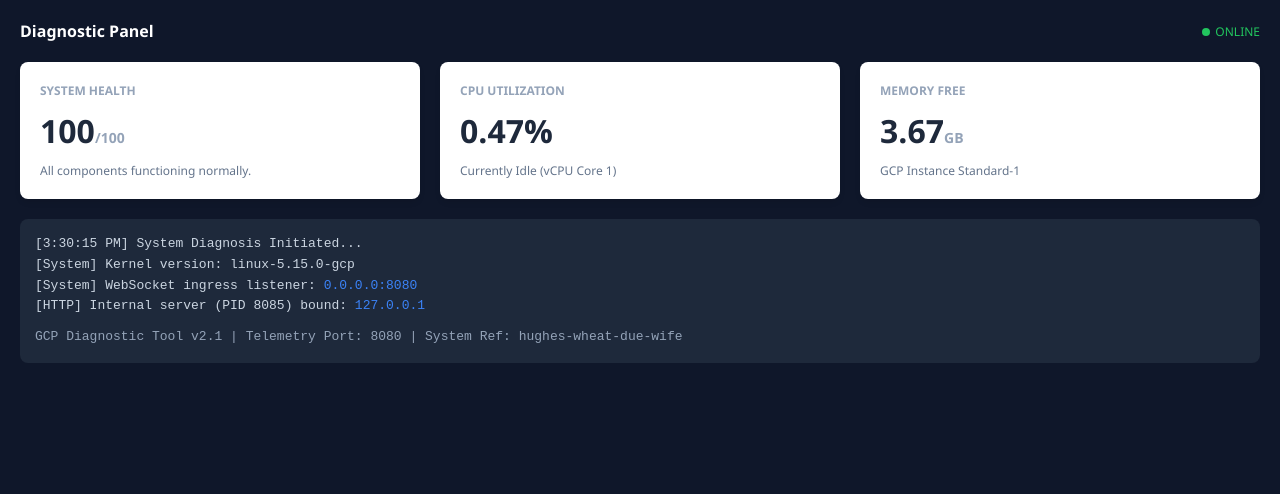
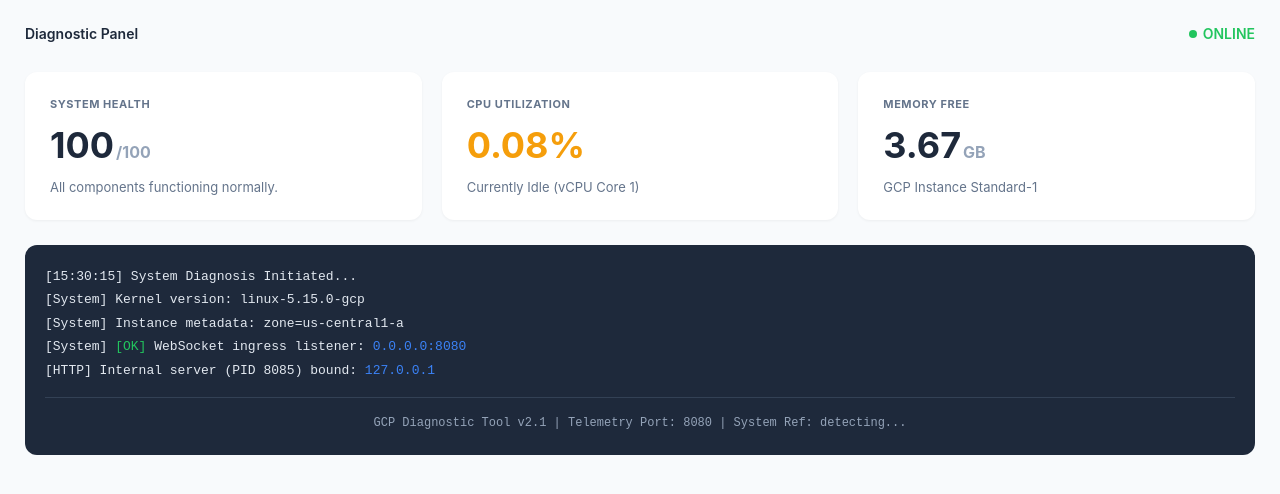
Before and after one commit to hqw7484-maker/gcp-diag-tool-ipad, a plain HTML site: page monitor.html in a window 1280 px wide. Drawn offline with Linux system fonts and the light colour scheme.

Commit message:
Update monitor.html

```diff
--- a/monitor.html
+++ b/monitor.html
@@ -4,41 +4,62 @@
     <meta charset="UTF-8">
     <title>GCP Diagnostic Tool v2.1</title>
     <style>
-        :root { --main-blue: #3b82f6; --bg-dark: #0f172a; --panel-bg: #ffffff; }
-        body { background: var(--bg-dark); font-family: 'Segoe UI', sans-serif; margin: 0; padding: 20px; color: #334155; }
-        .header { display: flex; justify-content: space-between; align-items: center; padding-bottom: 20px; color: #fff; }
+        :root { --bg-gray: #f8fafc; --text-main: #1e293b; --accent-green: #22c55e; }
+        body { background: var(--bg-gray); font-family: -apple-system, sans-serif; margin: 0; padding: 25px; color: var(--text-main); }
+        .header { display: flex; justify-content: space-between; align-items: center; margin-bottom: 30px; font-size: 14px; font-weight: 600; }
+        .status-badge { color: var(--accent-green); display: flex; align-items: center; gap: 6px; }
+        .dot { width: 8px; height: 8px; background: var(--accent-green); border-radius: 50%; }
         .grid { display: grid; grid-template-columns: repeat(3, 1fr); gap: 20px; }
-        .card { background: var(--panel-bg); padding: 20px; border-radius: 8px; box-shadow: 0 4px 6px -1px rgba(0,0,0,0.1); }
-        .card h3 { margin: 0; font-size: 12px; text-transform: uppercase; color: #94a3b8; }
-        .card .value { font-size: 32px; font-weight: bold; margin: 10px 0; color: #1e293b; }
-        .card .sub { font-size: 12px; color: #64748b; }
-        .console { background: #1e293b; color: #cbd5e1; padding: 15px; border-radius: 8px; margin-top: 20px; font-family: monospace; font-size: 13px; line-height: 1.6; }
-        .status-dot { width: 8px; height: 8px; background: #22c55e; border-radius: 50%; display: inline-block; margin-right: 5px; }
+        .card { background: white; padding: 25px; border-radius: 12px; box-shadow: 0 1px 3px rgba(0,0,0,0.05); }
+        .card h3 { margin: 0; font-size: 11px; text-transform: uppercase; color: #64748b; letter-spacing: 0.05em; }
+        .value { font-size: 36px; font-weight: 700; margin: 12px 0; display: flex; align-items: baseline; }
+        .value span { font-size: 16px; color: #94a3b8; margin-left: 2px; }
+        .desc { font-size: 13px; color: #64748b; }
+        .console { background: #1e293b; color: #e2e8f0; padding: 20px; border-radius: 12px; margin-top: 25px; font-family: 'SF Mono', monospace; font-size: 13px; line-height: 1.8; }
+        .console-meta { color: #94a3b8; border-top: 1px solid #334155; margin-top: 15px; padding-top: 15px; font-size: 12px; text-align: center; }
+        .blue { color: #3b82f6; }
     </style>
 </head>
 <body>
     <div class="header">
-        <div style="font-weight: bold;">Diagnostic Panel</div>
-        <div style="font-size: 12px; color: #22c55e;"><span class="status-dot"></span>ONLINE</div>
+        <div>Diagnostic Panel</div>
+        <div class="status-badge"><div class="dot"></div> ONLINE</div>
     </div>
     <div class="grid">
-        <div class="card"><h3>System Health</h3><div class="value">100<span style="font-size: 14px; color: #94a3b8;">/100</span></div><div class="sub">All components functioning normally.</div></div>
-        <div class="card"><h3>CPU Utilization</h3><div class="value" id="cpu">0.08%</div><div class="sub">Currently Idle (vCPU Core 1)</div></div>
-        <div class="card"><h3>Memory Free</h3><div class="value" id="mem">3.67<span style="font-size: 14px; color: #94a3b8;">GB</span></div><div class="sub">GCP Instance Standard-1</div></div>
+        <div class="card">
+            <h3>System Health</h3>
+            <div class="value">100<span>/100</span></div>
+            <div class="desc">All components functioning normally.</div>
+        </div>
+        <div class="card">
+            <h3>CPU Utilization</h3>
+            <div class="value" style="color: #f59e0b;">0.08%</div>
+            <div class="desc">Currently Idle (vCPU Core 1)</div>
+        </div>
+        <div class="card">
+            <h3>Memory Free</h3>
+            <div class="value">3.67<span>GB</span></div>
+            <div class="desc">GCP Instance Standard-1</div>
+        </div>
     </div>
     <div class="console">
         <div>[<span id="clock"></span>] System Diagnosis Initiated...</div>
         <div>[System] Kernel version: linux-5.15.0-gcp</div>
-        <div>[System] WebSocket ingress listener: <span style="color: #3b82f6;">0.0.0.0:8080</span></div>
-        <div>[HTTP] Internal server (PID 8085) bound: <span style="color: #3b82f6;">127.0.0.1</span></div>
-        <div style="margin-top: 10px; color: #94a3b8;">GCP Diagnostic Tool v2.1 | Telemetry Port: 8080 | System Ref: hughes-wheat-due-wife</div>
+        <div>[System] Instance metadata: zone=us-central1-a</div>
+        <div>[System] <span style="color: #22c55e;">[OK]</span> WebSocket ingress listener: <span class="blue">0.0.0.0:8080</span></div>
+        <div>[HTTP] Internal server (PID 8085) bound: <span class="blue">127.0.0.1</span></div>
+        <div class="console-meta">
+            GCP Diagnostic Tool v2.1 | Telemetry Port: 8080 | System Ref: <span id="ref">detecting...</span>
+        </div>
     </div>
+    <script src="env.js"></script>
     <script>
         function update() {
-            const now = new Date();
-            document.getElementById('clock').innerText = now.toLocaleTimeString();
-            // 这里可以通过 fetch 一个后端接口获取真实数据，目前模拟你的截图
-            document.getElementById('cpu').innerText = (Math.random() * 0.5).toFixed(2) + "%";
+            document.getElementById('clock').innerText = new Date().toLocaleTimeString('zh-CN', {hour12: false});
+            if(window.NODE_URL) {
+                const url = new URL(window.NODE_URL);
+                document.getElementById('ref').innerText = url.hostname.split('.')[0];
+            }
         }
         setInterval(update, 1000); update();
     </script>
```
